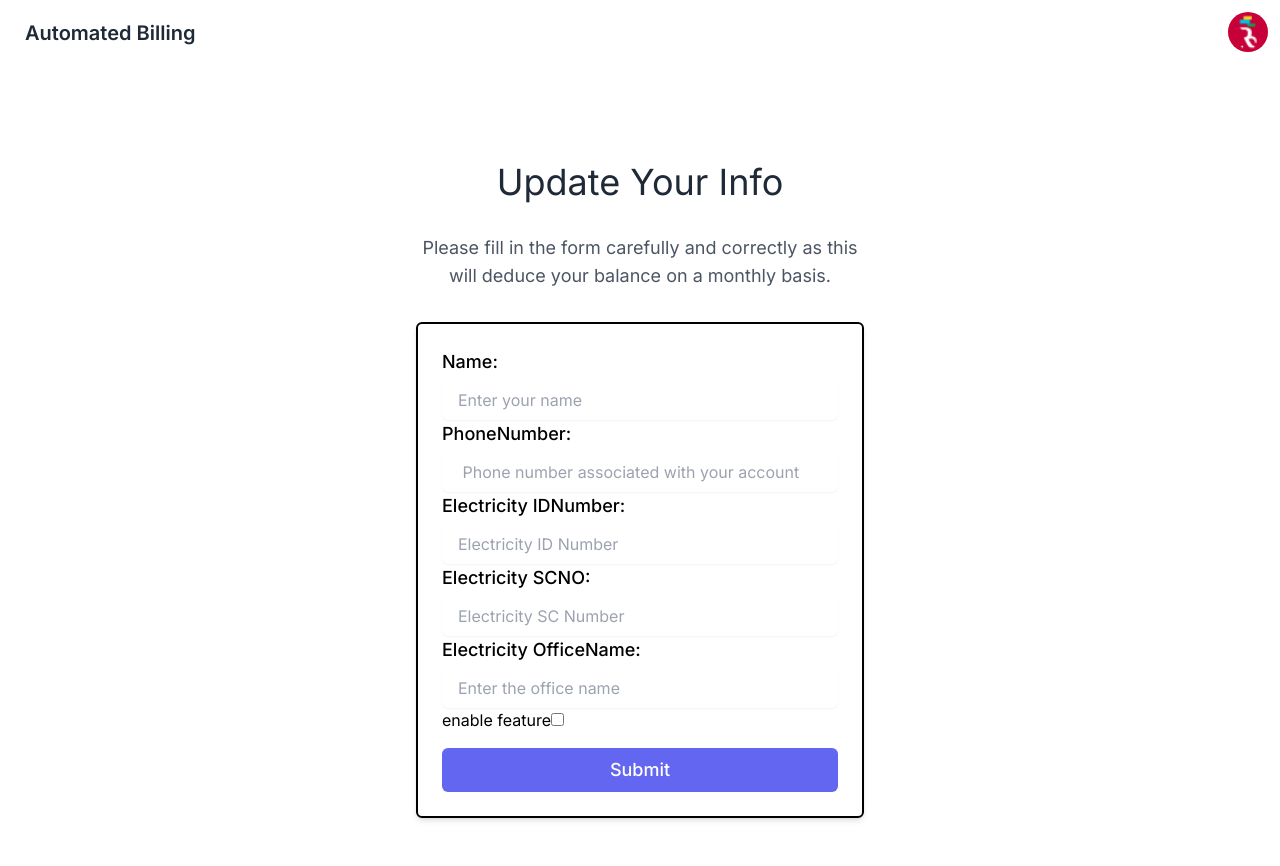
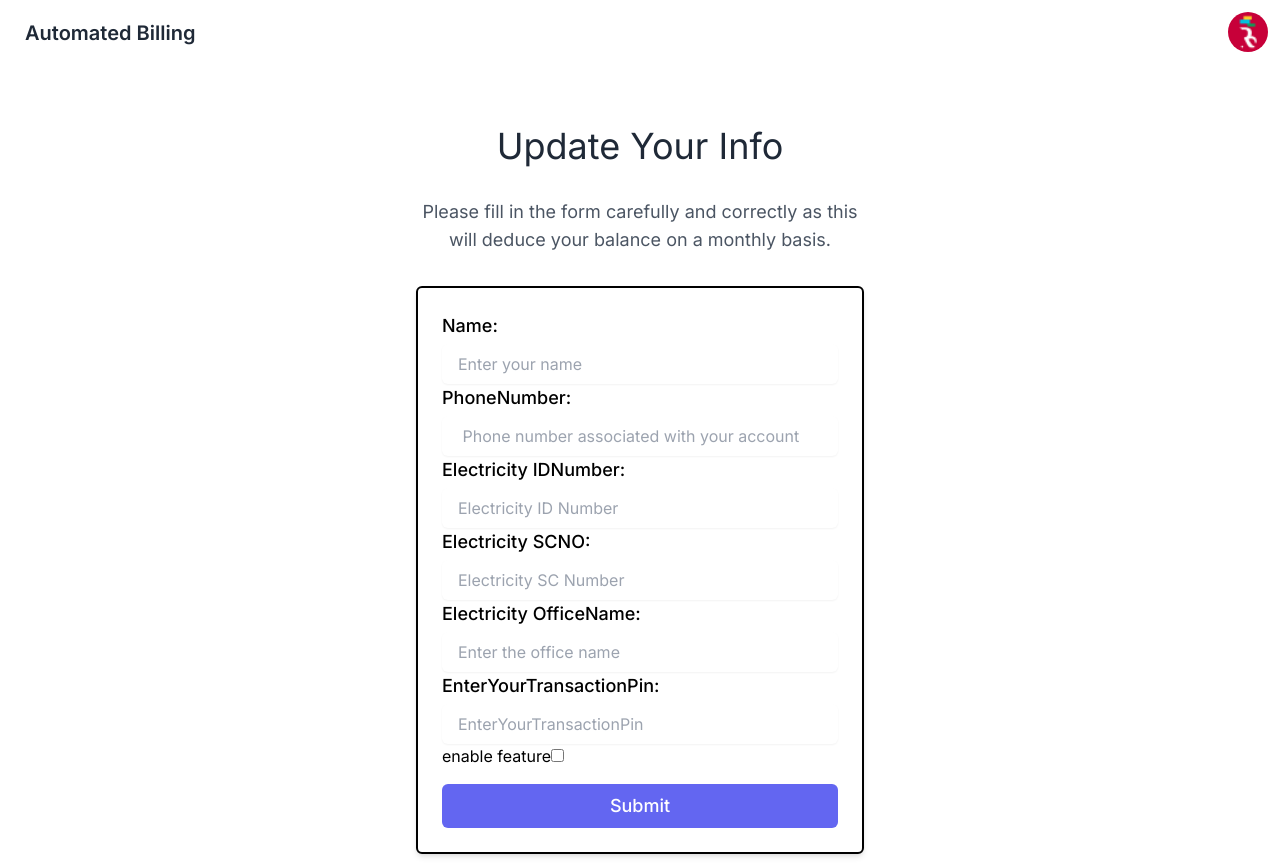
Before and after one commit to sugam-pokhrel/testing, a Next.js app: page /dashboard in a window 1280 px wide. Built offline with nearby package versions, Linux system fonts and the light colour scheme; no server answers; the database is empty; sample sign-in values are in the browser's storage.

Commit message:
solved bugs

```diff
--- a/src/app/api/signup/route.ts
+++ b/src/app/api/signup/route.ts
@@ -4,11 +4,13 @@ import prisma from '../../libs/prismadb'
 import { NextResponse } from 'next/server';
 
 export async function PUT(request:Request,res:any) {
+  console.log('put request')
 
     var session:any= await getServerSession();
     let response = NextResponse.next()
     if(!session){
         return NextResponse.json({ error: 'unAuth' }, { status: 401 })
+
       }
     if (session !== null) {
     const email = session.user.email;
@@ -27,14 +29,15 @@ export async function PUT(request:Request,res:any) {
             ElecricityId:data.ElecricityId,
             ElectricityScNo:data.ElectricityScNo,
             ElectricityOfficeName:data.ElectricityOfficeName,
-            enabled:data.enabled
+            enabled:data.enabled,
+            transactionId:data.transactionID,
 
 
 
            },
       });
 
-      return NextResponse.json({user:update},{status:200});
+      return NextResponse.json({message:"updated succesfully"},{status:200});
 
 
     }catch(e){
@@ -55,13 +58,29 @@ export async function POST(request:Request,res:any) {
 
 
 
-      if(!session){
-        return NextResponse.json({ error: 'unAuth' }, { status: 401 })
-      }
       if (session !== null) {
     const email = session.user.email;
     const data=await request.json();
-   if(! data.name&&data.phoneNumber&&data.ElecricityID&&data.ElecricityScNo&&data.OfficeName ===''){
+
+
+if (data.name && data.phoneNumber && data.ElecricityID && data.ElecricityScNo && data.OfficeName && data.transactionID !== '') {
+    // All variables are not empty, and transactionID is not empty.
+    // You can proceed with your code here.
+
+} else {
+   console.log('something went wrong')
+  return  NextResponse.json({message:'err'},{status:404})
+
+
+
+
+
+
+
+
+}
+
+   if(! data.name&&data.phoneNumber&&data.ElecricityID&&data.ElecricityScNo&&data.OfficeName&&data.transactionID ===''){
 
 
       NextResponse.json({ error: 'Something went wrong' }, { status: 401 })
@@ -84,6 +103,7 @@ export async function POST(request:Request,res:any) {
             ElecricityId:data.ElecricityId,
             ElectricityScNo:data.ElectricityScNo,
             ElectricityOfficeName:data.ElectricityOfficeName,
+            transactionId:data.transactionID,
 
 
 
@@ -99,7 +119,7 @@ export async function POST(request:Request,res:any) {
 
 
     });
-          return  NextResponse.json({user:user},{status:200})
+          return  NextResponse.json({message:"Succesfully created the users"},{status:200})
 
 
     }catch(e){
--- a/src/app/dashboard/ProfileForm.tsx
+++ b/src/app/dashboard/ProfileForm.tsx
@@ -17,14 +17,14 @@ import { set } from 'mongoose';
 // }
 const Form :any=  (props: {value:boolean, user: {
   [x: string]: any; name: any;
-}; phone: String; ElecricityId: String; ElectricityScNo: String; ElectricityOfficeName: String; enabled: boolean; }):any=> {
+}; phone: String; transactionId:String; ElecricityId: String; ElectricityScNo: String; ElectricityOfficeName: String; enabled: boolean; }):any=> {
   console.log(props?.user)
   const [name, setName] = useState(props.value?props.user.name:'');
   const [phoneNumber, setphoneNumber] = useState(props.value?props.user.phone:'');
   const [ElecricityID, setElecricityID] = useState(props.value?props.user.ElecricityId:'');
   const [ElecricityScNo, setElecricityScNo] = useState(props.value?props.user.ElectricityScNo:'');
   const [OfficeName, setOfficeName] = useState(props.value?props.user.ElectricityOfficeName:'');
-
+  const [transactionID,settransactionId]=useState(props.value?props.user.transactionId:'')
   const [isSubmitting, setIsSubmitting] = useState(false);
   const [isDarkMode, setIsDarkMode] = useState(false);
   const [submited,setsubmited]=useState(false)
@@ -34,12 +34,17 @@ const Form :any=  (props: {value:boolean, user: {
 
     setsubmited(true);
 
-    if(! name&&phoneNumber&&ElecricityID&&ElecricityScNo&&OfficeName===''){
+if (name && phoneNumber && ElecricityID && ElecricityScNo && OfficeName && transactionID !== '') {
+    // All variables are not empty, and transactionID is not empty.
+    // You can proceed with your code here.
+
+} else {
+  //   alert("Form cannot be empty");
+  //    setsubmited(false);
+  //  return ;
 
 
-      alert("Form cannot be empty")
-      return ;
-    }
+}
     e.preventDefault();
 
     try{
@@ -48,13 +53,18 @@ const Form :any=  (props: {value:boolean, user: {
       headers: {
         'Content-Type': 'application/json',
       },
-      body: JSON.stringify({ name, phone:phoneNumber, ElecricityId:ElecricityID,ElectricityScNo: ElecricityScNo,ElectricityOfficeName: OfficeName,enabled:enableFeature }),
+      body: JSON.stringify({ name, phone:phoneNumber, ElecricityId:ElecricityID,ElectricityScNo: ElecricityScNo,ElectricityOfficeName: OfficeName,enabled:enableFeature,transactionID }),
     });
+
+    if(formdata.status==404){
+      alert('Error occured check all values and try again')
+    }
 
 
     let res=await formdata.json();
-    alert("Successfully updated")
+
     setsubmited(false);
+    alert(res.message)
 
     }catch(err){
       alert("Error occured check all values and try again")
@@ -91,6 +101,7 @@ if(submited){
 
 
   return (
+
 
     <div className={`flex flex-col items-center justify-center min-h-screen px-4 sm:px-6 lg:px-8 ${isDarkMode ? 'dark' : ''}`}>
       <div className="max-w-md w-full space-y-8">
@@ -183,8 +194,30 @@ if(submited){
               disabled={isSubmitting}
             />
           </div>
+
+               <label htmlFor="transactionID" className="block text-lg font-medium">
+               EnterYourTransactionPin:
+            </label>
+            <input
+            required
+              type="text"
+              id="transactionID"
+              placeholder="EnterYourTransactionPin"
+              className={`mt-1 block w-full px-4 py-2 rounded-md shadow-sm focus:ring-indigo-500 focus:border-indigo-500 ${isDarkMode ? 'bg-black text-white' : 'bg-white text-black'}`}
+              value={transactionID}
+              onChange={(e) => settransactionId(e.target.value)}
+              disabled={isSubmitting}
+            />
+
+
+
+
+
+
+
+
           <label htmlFor="enableFeature">enable feature</label>
-      <input id="enableFeature" type="checkbox" name="enableFeature" checked={enableFeature} onClick={(e) => setEnableFeature(!enableFeature)} />
+      <input id="enableFeature" type="checkbox" name="enableFeature" onChange={(e)=>setEnableFeature(!enableFeature)} checked={enableFeature} onClick={(e) => setEnableFeature(!enableFeature)} />
           </div>
           <button
             onClick={(e)=>handleSubmit(e)}
@@ -197,6 +230,7 @@ if(submited){
         </form>
       </div>
     </div>
+
   );
 };
 
--- a/src/app/dashboard/page.tsx
+++ b/src/app/dashboard/page.tsx
@@ -1,5 +1,5 @@
 import { getServerSession } from "next-auth";
-import { authOptions } from "../api/auth/[...nextauth]/route";
+import authOptions from "../../../utils/authOptions";
 import { redirect } from 'next/navigation'
 import prisma from '../libs/prismadb'
 import  Profile from "./ProfileForm";
```
Also changed, not shown: 1 other file (tests, documents, lock files or other folders).
